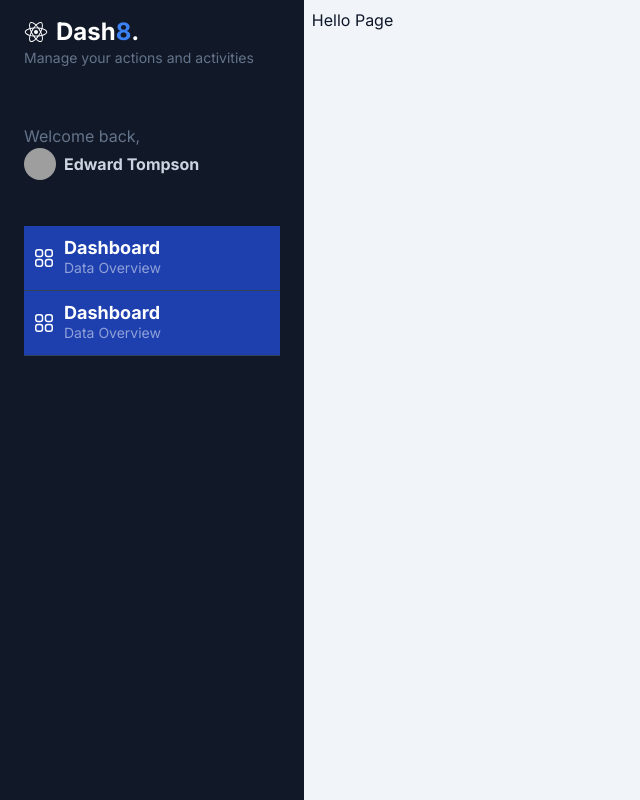
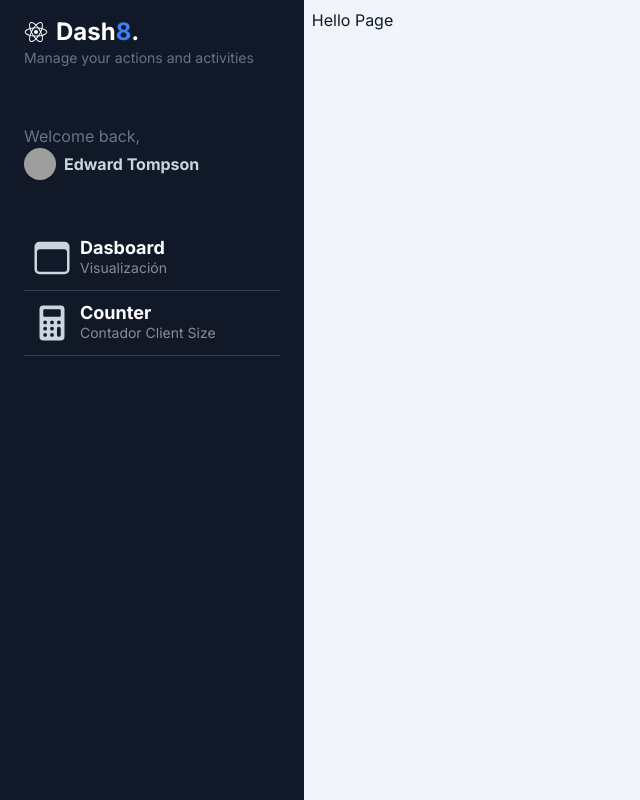
Before and after one commit to sagomadev/nextjs-dashboard, a Next.js app: page /dashboard/counter in a window 1280 px wide. Shown: the whole page, without its empty margins (0-640 px from the left). Built offline with nearby package versions, Linux system fonts and the light colour scheme; grey boxes are pictures that could not be loaded.

Commit message:
Add using props in component

```diff
--- a/src/app/components/SidebarMenuItem.tsx
+++ b/src/app/components/SidebarMenuItem.tsx
@@ -1,3 +1,5 @@
+import Link from "next/link";
+
 interface Props {
   path: string;
   icon: JSX.Element;
@@ -7,34 +9,17 @@ interface Props {
 
 export const SidebarMenuItem = ({ path, icon, title, subTitle }: Props) => {
   return (
-    <a
-      href="#"
-      className="w-full px-2 inline-flex space-x-2 items-center border-b border-slate-700 py-3 bg-blue-800 hover:bg-white/5 transition ease-linear duration-150"
+    <Link
+      href={path}
+      className="w-full px-2 inline-flex space-x-2 items-center border-b border-slate-700 py-3 hover:bg-white/5 transition ease-linear duration-150"
     >
-      <div>
-        <svg
-          xmlns="http://www.w3.org/2000/svg"
-          fill="none"
-          viewBox="0 0 24 24"
-          strokeWidth="1.5"
-          stroke="currentColor"
-          className="w-6 h-6 text-white"
-        >
-          <path
-            strokeLinecap="round"
-            strokeLinejoin="round"
-            d="M3.75 6A2.25 2.25 0 016 3.75h2.25A2.25 2.25 0 0110.5 6v2.25a2.25 2.25 0 01-2.25 2.25H6a2.25 2.25 0 01-2.25-2.25V6zM3.75 15.75A2.25 2.25 0 016 13.5h2.25a2.25 2.25 0 012.25 2.25V18a2.25 2.25 0 01-2.25 2.25H6A2.25 2.25 0 013.75 18v-2.25zM13.5 6a2.25 2.25 0 012.25-2.25H18A2.25 2.25 0 0120.25 6v2.25A2.25 2.25 0 0118 10.5h-2.25a2.25 2.25 0 01-2.25-2.25V6zM13.5 15.75a2.25 2.25 0 012.25-2.25H18a2.25 2.25 0 012.25 2.25V18A2.25 2.25 0 0118 20.25h-2.25A2.25 2.25 0 0113.5 18v-2.25z"
-          />
-        </svg>
-      </div>
+      <div>{icon}</div>
       <div className="flex flex-col">
-        <span className="text-lg font-bold leading-5 text-white">
-          Dashboard
-        </span>
+        <span className="text-lg font-bold leading-5 text-white">{title}</span>
         <span className="text-sm text-white/50 hidden md:block">
-          Data Overview
+          {subTitle}
         </span>
       </div>
-    </a>
+    </Link>
   );
 };
```
